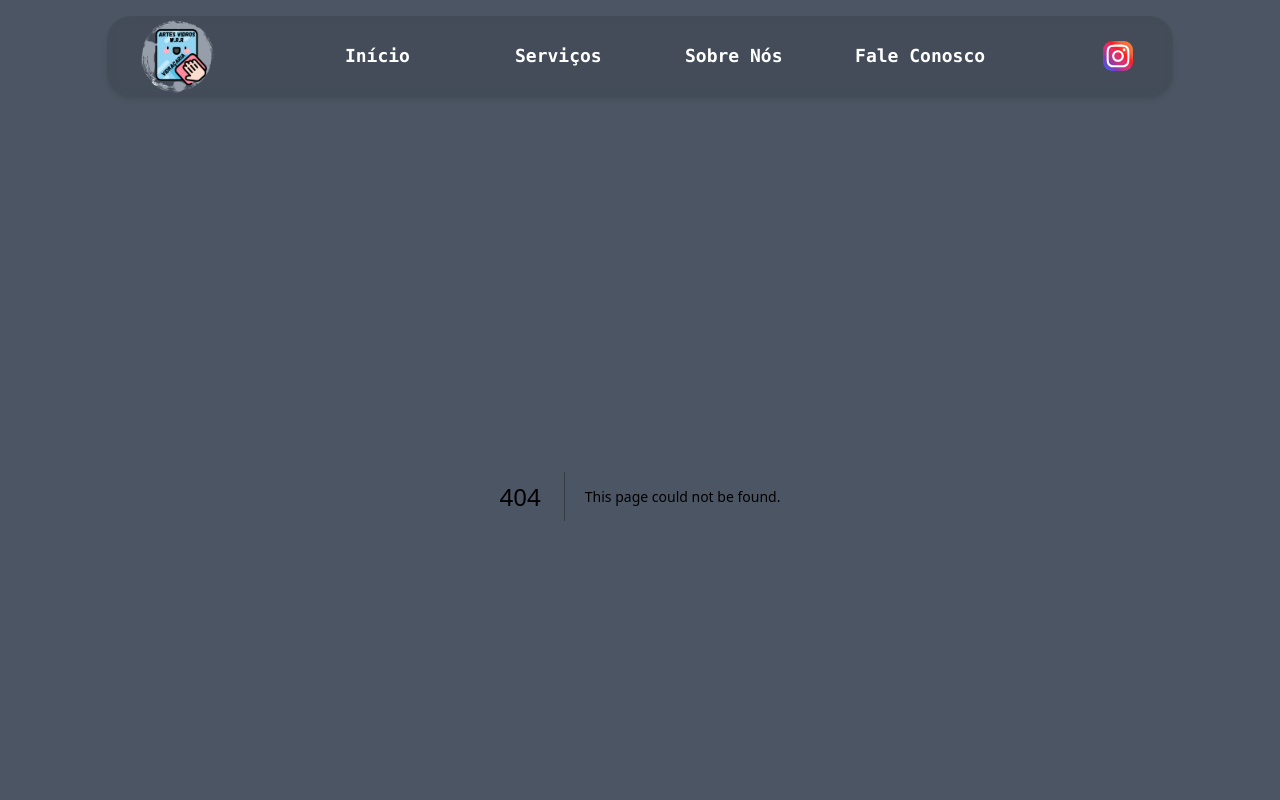
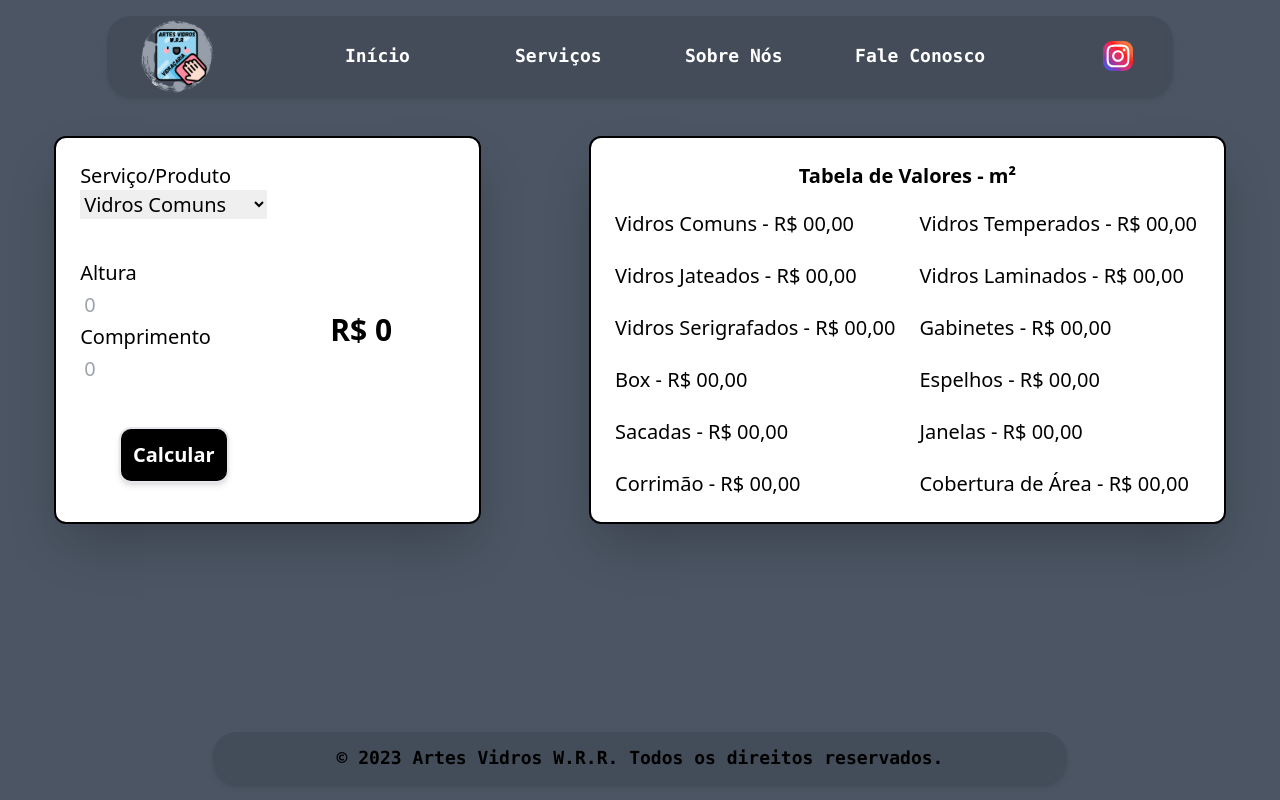
Before and after one commit to Gustavo-Brun/ArtesVidrosWRR, a Next.js app: page /funcionarios/valores in a window 1280 px wide. Before the commit this address had no page. Shown: the top 800 px of the page. Built offline with nearby package versions, Linux system fonts and the light colour scheme.

Commit message:
Feat: add Estimate feature

```diff
--- /dev/null
+++ b/src/app/funcionarios/valores/page.tsx
@@ -0,0 +1,10 @@
+import { Estimate } from "@/components/Estimate";
+
+export default function HomeOrcamento() {
+
+  return (
+    <main>
+        <Estimate />
+    </main>
+  )
+}
--- /dev/null
+++ b/src/components/Estimate.tsx
@@ -0,0 +1,185 @@
+'use client'
+
+import { servicesData } from "@/data/servicesData"
+import { useState } from "react"
+
+export const Estimate = () => {
+
+    const [ valor, setValor ] = useState(0)
+
+    const calc = () => {
+
+        const serviceInput = document.getElementById('service') as HTMLSelectElement
+        const service = serviceInput.value
+
+        const alturaInput = document.getElementById('altura') as HTMLInputElement
+        const altura = Number(alturaInput.value)
+        const comprimentoInput = document.getElementById('comprimento') as HTMLInputElement
+        const comprimento = Number(comprimentoInput.value)
+
+        switch(service){
+            case "Vidros Comuns":
+                setValor(altura * comprimento);
+                setValor((prevValue) => {
+                    return parseInt((prevValue * 0).toString())
+                })
+                break;
+
+            case "Vidros Temperados":
+                setValor(altura * comprimento);
+                setValor((prevValue) => {
+                    return parseInt((prevValue * 500).toString())
+                })
+                break;
+
+            case "Vidros Jateados":
+                setValor(altura * comprimento);
+                setValor((prevValue) => {
+                    return parseInt((prevValue * 0).toString())
+                })
+                break;
+
+            case "Vidros Laminados":
+                setValor(altura * comprimento);
+                setValor((prevValue) => {
+                    return parseInt((prevValue * 0).toString())
+                })
+                break;
+
+            case "Vidros Serigrafados":
+                setValor(altura * comprimento);
+                setValor((prevValue) => {
+                    return parseInt((prevValue * 0).toString())
+                })
+                break;
+
+            case "Gabinetes":
+                setValor(altura * comprimento);
+                setValor((prevValue) => {
+                    return parseInt((prevValue * 0).toString())
+                })
+                break;
+
+            case "Box":
+                setValor(altura * comprimento);
+                setValor((prevValue) => {
+                    return parseInt((prevValue * 0).toString())
+                })
+                break;
+
+            case "Espelhos":
+                setValor(altura * comprimento);
+                setValor((prevValue) => {
+                    return parseInt((prevValue * 0).toString())
+                })
+                break;
+
+            case "Sacadas":
+                setValor(altura * comprimento);
+                setValor((prevValue) => {
+                    return parseInt((prevValue * 0).toString())
+                })
+                break;
+
+            case "Janelas":
+                setValor(altura * comprimento);
+                setValor((prevValue) => {
+                    return parseInt((prevValue * 0).toString())
+                })
+                break;
+
+            case "Corrimão":
+                setValor(altura * comprimento);
+                setValor((prevValue) => {
+                    return parseInt((prevValue * 0).toString())
+                })
+                break;
+
+            case "Cobertura de Área":
+                setValor(altura * comprimento);
+                setValor((prevValue) => {
+                    return parseInt((prevValue * 0).toString())
+                })
+                break;
+        }
+    }
+
+
+
+  return (
+
+    <section
+    className="flex" >
+
+        <section
+        className= {"text-xl flex w-1/3 mx-auto my-10 p-6 border-2 border-black rounded-xl shadow-2xl bg-white "}>
+            <aside
+            className="w-1/2">
+                <div
+                className="flex flex-col ">
+                    <label htmlFor="service">Serviço/Produto</label>
+                    <select id="service" name="service">
+                        {servicesData.map( ( { title } ) => {
+                            return (
+                                <option value= {title} > {title} </option>
+                            )
+                        } )}
+                    </select>
+                </div>
+                <div
+                className="flex flex-col my-10">
+                    <label htmlFor="altura">Altura</label>
+                    <input
+                    className="p-1" type="number" name="altura" id="altura" placeholder="0"/>
+                    <label htmlFor="comprimento">Comprimento</label>
+                    <input
+                    className="p-1" type="number" name="comprimento" id="comprimento" placeholder="0"/>
+                </div>
+                <button
+                    className='flex mx-auto rounded-xl shadow-md text-white p-3 border-2 bg-black  font-bold'
+                    onClick={calc}
+                >
+                    Calcular
+                </button>
+            </aside>
+            <aside
+            className="w-1/2 text-center my-auto ">
+                <span
+                    className="text-3xl font-bold"
+                >
+                    R$ {valor}
+                </span>
+            </aside>
+        </section>
+
+        <section
+        className= {"text-xl flex mx-auto my-10 p-6 border-2 border-black rounded-xl shadow-2xl bg-white"}>
+
+            <div >
+
+                <h1 className="font-bold mb-5 text-center">
+                    Tabela de Valores - m²
+                </h1>
+
+                <div className=" grid grid-cols-2 gap-6 ">
+                    <p>Vidros Comuns - R$ 00,00 </p>
+                    <p>Vidros Temperados - R$ 00,00 </p>
+                    <p>Vidros Jateados - R$ 00,00 </p>
+                    <p>Vidros Laminados - R$ 00,00 </p>
+                    <p>Vidros Serigrafados - R$ 00,00 </p>
+                    <p>Gabinetes - R$ 00,00 </p>
+                    <p>Box - R$ 00,00 </p>
+                    <p>Espelhos - R$ 00,00 </p>
+                    <p>Sacadas - R$ 00,00 </p>
+                    <p>Janelas - R$ 00,00 </p>
+                    <p>Corrimão - R$ 00,00 </p>
+                    <p>Cobertura de Área - R$ 00,00 </p>
+                </div>
+
+            </div>
+
+        </section>
+
+    </section>
+  )
+}
```
Also changed, not shown: src/app/funcionarios/pdf/page.tsx (renamed from src/app/pdf/page.tsx).
